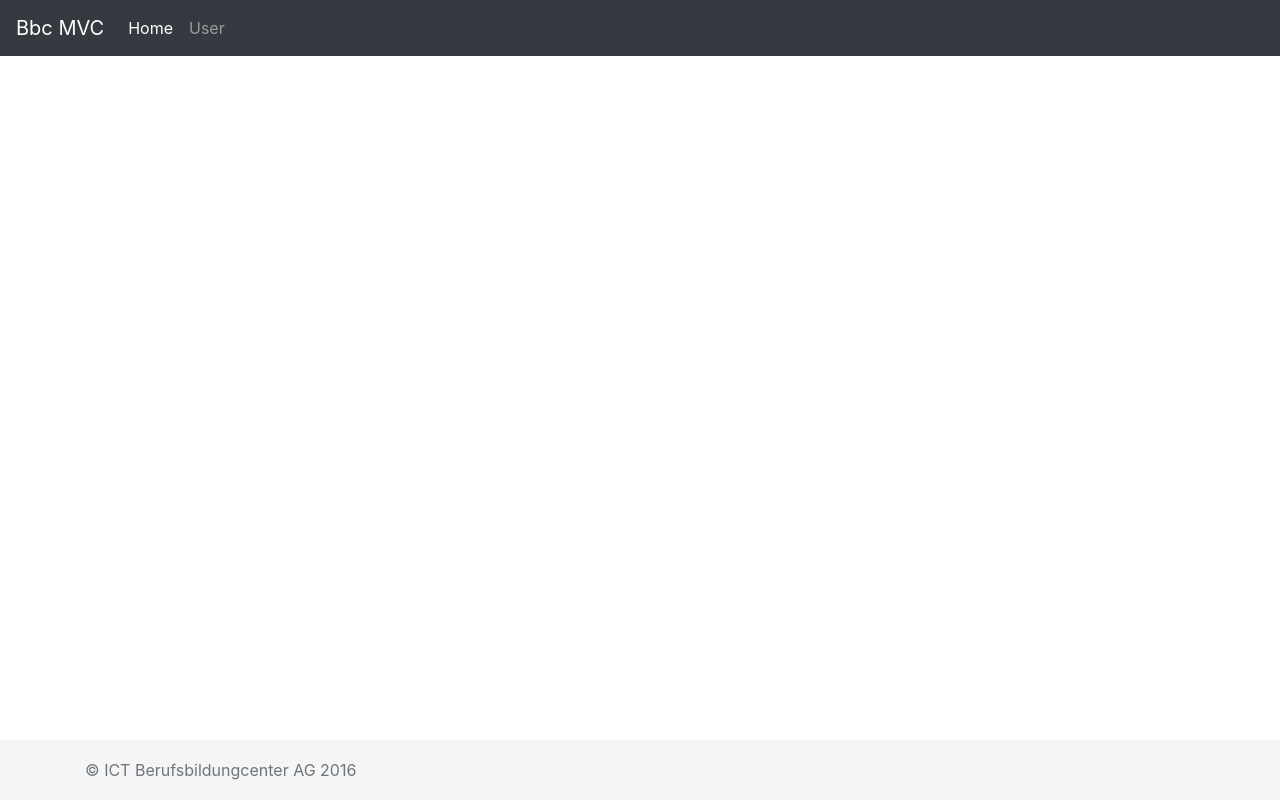
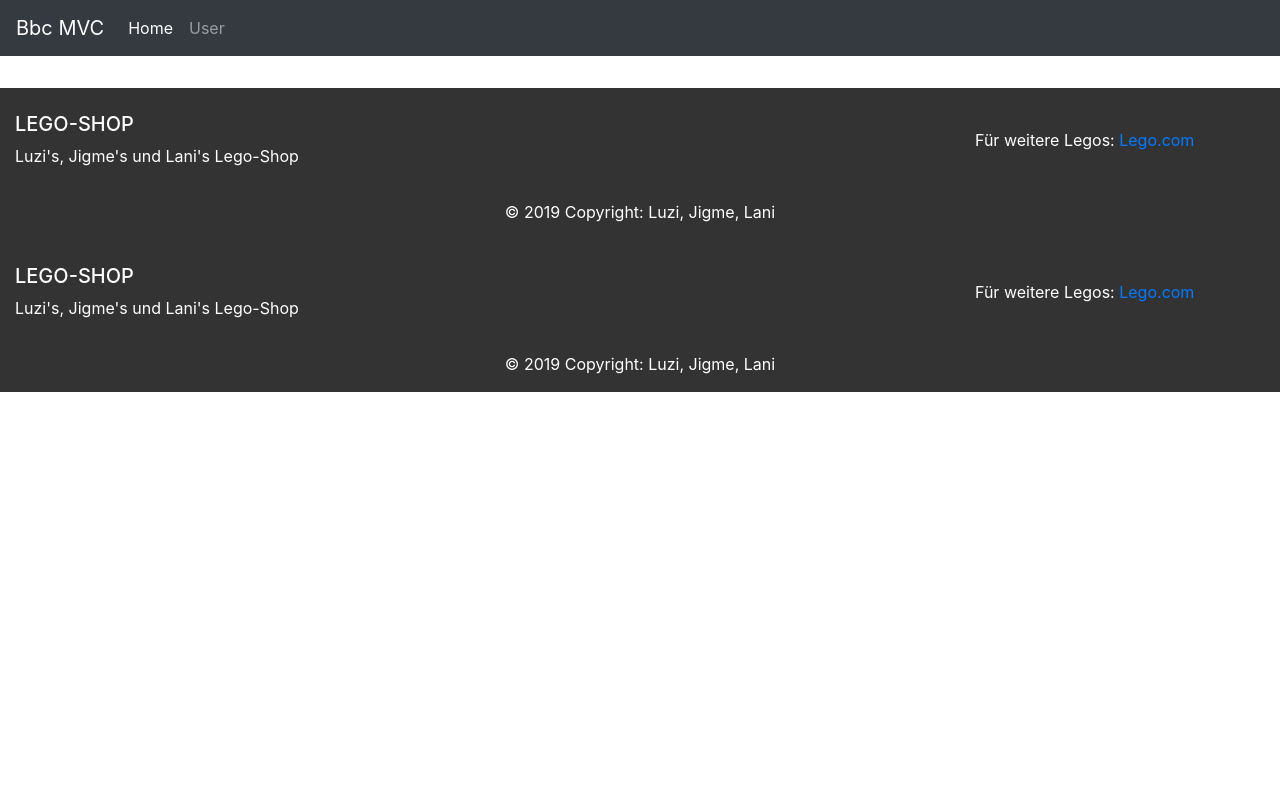
Before and after one commit to Luzi-Martin/LegoShop, a PHP site: template templates/footer.php in a window 1280 px wide. Run offline with PHP 8.4, Linux system fonts and the light colour scheme; the template is opened without the code that fills it, so the values that code supplies are empty.

Commit message:
made footer

```diff
--- a/templates/footer.php
+++ b/templates/footer.php
@@ -1,13 +1,54 @@
     </main>
 
-    <footer class="footer">
-      <div class="container">
-        <span class="text-muted">&copy; ICT Berufsbildungcenter AG 2016</span>
+    <!-- Footer -->
+    <footer class="page-footer font-small blue pt-4" style="color: white; background-color: #333;">
+
+      <!-- Footer Links -->
+      <div class="container-fluid text-center text-md-left">
+
+        <!-- Grid row -->
+        <div class="row justify-content-between" style="align-items: center">
+
+          <!-- Grid column -->
+          <div class="col-md-6 mt-md-0 mt-3">
+
+            <!-- Content -->
+            <h5 class="text-uppercase">Lego-Shop</h5>
+            <p>Luzi's, Jigme's und Lani's Lego-Shop</p>
+
+          </div>
+          <!-- Grid column -->
+
+          <hr class="clearfix w-100 d-md-none pb-3">
+
+          <!-- Grid column -->
+          <div class="col-md-3 align-right ">
+
+            <!-- Links -->
+            <ul class="list-unstyled">
+              <li><span>Für weitere Legos: </span>
+                <a href="https://www.lego.com/de-ch">Lego.com</a>
+              </li>
+
+            </ul>
+
+          </div>
+          <!-- Grid column -->
+
+        </div>
+        <!-- Grid row -->
+
       </div>
+      <!-- Footer Links -->
+
+      <!-- Copyright -->
+      <div class="footer-copyright text-center py-3">© 2019 Copyright:
+        <span>Luzi, Jigme, Lani</span>
+      </div>
+      <!-- Copyright -->
+
     </footer>
+    <!-- Footer -->
+    </body>
 
-    <script src="https://code.jquery.com/jquery-3.3.1.min.js" integrity="sha384-tsQFqpEReu7ZLhBV2VZlAu7zcOV+rXbYlF2cqB8txI/8aZajjp4Bqd+V6D5IgvKT" crossorigin="anonymous"></script>
-    <script src="https://cdnjs.cloudflare.com/ajax/libs/popper.js/1.14.3/umd/popper.min.js" integrity="sha384-ZMP7rVo3mIykV+2+9J3UJ46jBk0WLaUAdn689aCwoqbBJiSnjAK/l8WvCWPIPm49" crossorigin="anonymous"></script>
-    <script src="https://stackpath.bootstrapcdn.com/bootstrap/4.1.3/js/bootstrap.min.js" integrity="sha384-ChfqqxuZUCnJSK3+MXmPNIyE6ZbWh2IMqE241rYiqJxyMiZ6OW/JmZQ5stwEULTy" crossorigin="anonymous"></script>
-  </body>
-</html>
+    </html>
```
